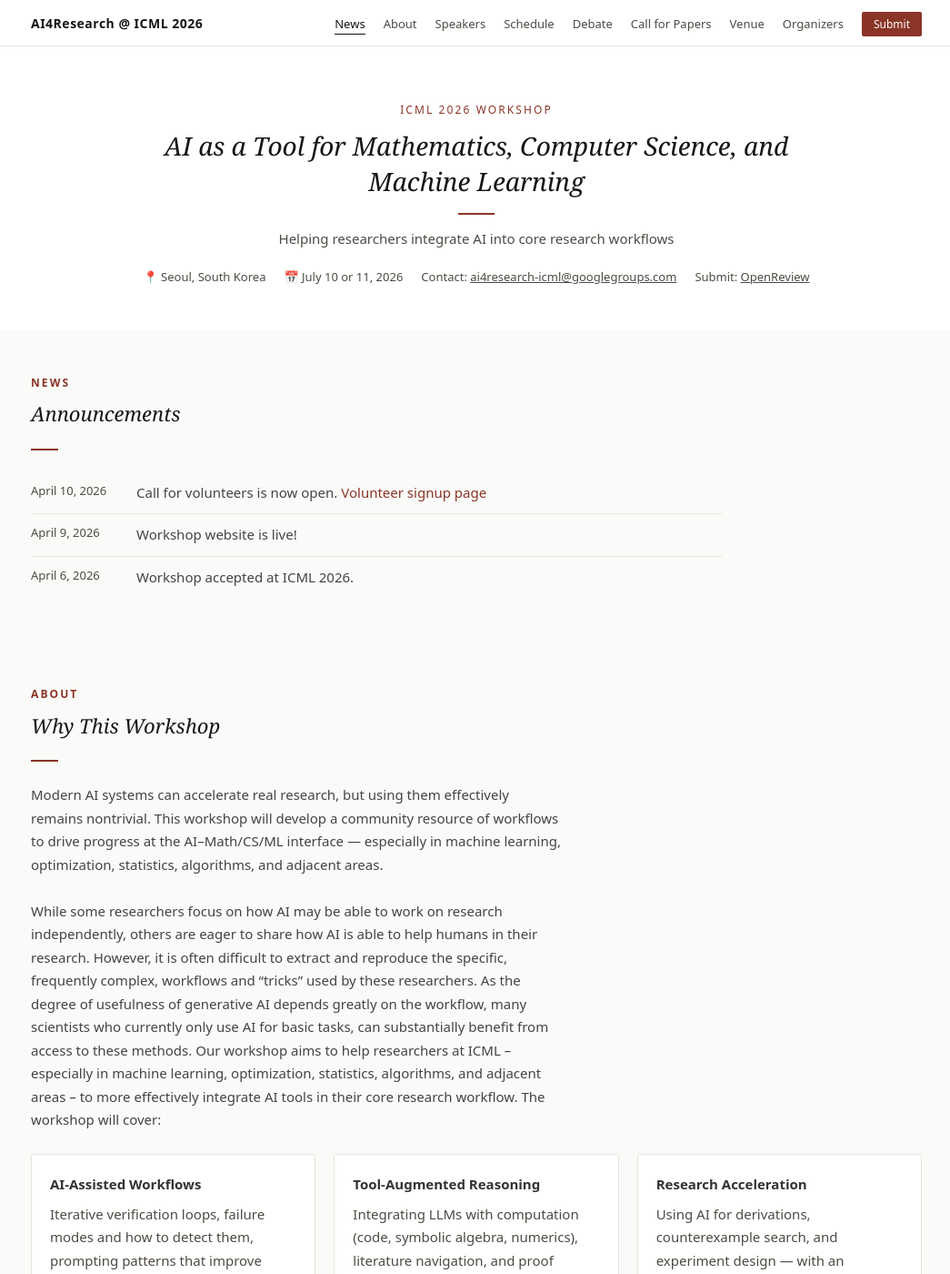
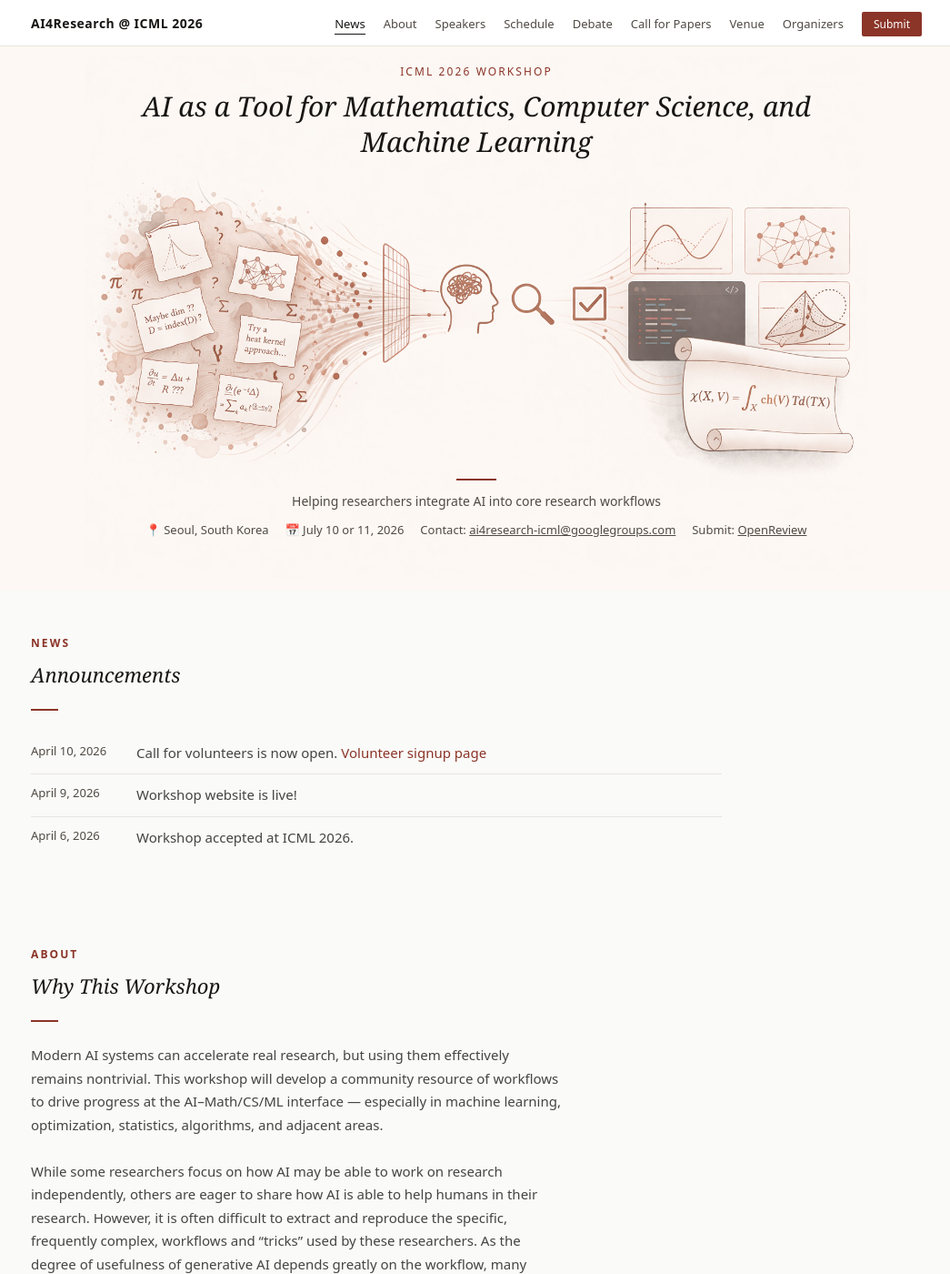
Before and after one commit to ai4research-icml-workshop/ai4research-icml-workshop.github.io, a Jekyll site: the page built from index.html, in a window 1280 px wide and 1400 px high. Shown: the whole window at 91% size, without its empty margins (116-1161 px from the left). Built offline with Jekyll 4.4.1, drawn with Linux system fonts in a browser that asks for light colours.

Commit message:
Redesign hero with title overlaid on illustration
Replace the cropped decorative strip with the full research-to-insight
illustration as the hero canvas. Title and meta float in the image's top
and bottom whitespace bands so they merge with the art instead of sitting
beside it. Image is softened (opacity 0.8, saturate 0.9) so it reads as
an atmospheric backdrop. Layout collapses to a stacked flow below 480px.

Co-Authored-By: Claude Opus 4.6 (1M context) <noreply@anthropic.com>

```diff
--- a/_includes/hero.html
+++ b/_includes/hero.html
@@ -1,7 +1,10 @@
 <header class="hero">
-  <div class="hero-inner">
+  <div class="hero-canvas">
+    <div class="hero-overlay hero-overlay--top">
       <p class="hero-label">{{ site.conference }} Workshop</p>
       <h1 class="hero-title">{{ site.title }}</h1>
+    </div>
+    <div class="hero-overlay hero-overlay--bottom">
       <div class="hero-divider"></div>
       <p class="hero-tagline">{{ site.description | remove: "ICML 2026 Workshop — " }}</p>
       <div class="hero-meta">
@@ -11,4 +14,5 @@
         <span>Submit: <a href="{{ site.submission_url }}" target="_blank" rel="noopener" style="color: inherit; text-decoration: underline;">OpenReview</a></span>
       </div>
     </div>
+  </div>
 </header>
--- a/_sass/_hero.scss
+++ b/_sass/_hero.scss
@@ -1,54 +1,95 @@
 .hero {
-  text-align: center;
-  padding: 60px $section-padding-h 48px;
+  padding: 10px $section-padding-h 14px;
+  background: #fdf8f3;
 }
 
-.hero-inner {
-  max-width: 760px;
+.hero-canvas {
+  position: relative;
+  max-width: 860px;
   margin: 0 auto;
+  aspect-ratio: 3 / 2;
+}
+
+.hero-canvas::before {
+  content: "";
+  position: absolute;
+  inset: 0;
+  background-image: url("../img/hero/ai-research-transformation.png");
+  background-size: contain;
+  background-position: center;
+  background-repeat: no-repeat;
+  opacity: 0.8;
+  filter: saturate(0.9);
+  pointer-events: none;
+}
+
+.hero-overlay {
+  position: absolute;
+  z-index: 1;
+  left: 5%;
+  right: 5%;
+  display: flex;
+  flex-direction: column;
+  align-items: center;
+  text-align: center;
+}
+
+.hero-overlay--top {
+  top: 0;
+  height: 22%;
+  justify-content: flex-end;
+  padding-bottom: 1.4%;
+}
+
+.hero-overlay--bottom {
+  bottom: 0;
+  height: 21%;
+  justify-content: flex-start;
+  padding-top: 1.4%;
 }
 
 .hero-label {
-  font-size: 12px;
+  font-size: clamp(10px, 1.05vw, 12px);
   letter-spacing: 2.1px;
   text-transform: uppercase;
   color: $color-accent;
-  margin-bottom: 10px;
+  margin: 0 0 clamp(4px, 0.7vw, 10px);
   font-family: $font-sans;
 }
 
 .hero-title {
-  font-size: 28px;
+  font-size: clamp(18px, 2.55vw, 30px);
   font-weight: 400;
   font-style: italic;
   color: $color-text;
-  line-height: 1.4;
-  margin-bottom: 14px;
+  line-height: 1.3;
+  margin: 0;
+  max-width: 900px;
 }
 
 .hero-divider {
-  width: 40px;
+  width: clamp(32px, 3.5vw, 48px);
   height: 2px;
   background: $color-accent;
-  margin: 0 auto 14px;
+  margin: 0 auto clamp(6px, 0.9vw, 12px);
 }
 
 .hero-tagline {
-  font-size: 15px;
+  font-size: clamp(12px, 1.22vw, 14px);
   color: $color-text-secondary;
-  max-width: 560px;
-  margin: 0 auto 20px;
+  max-width: 640px;
+  margin: 0 auto clamp(6px, 0.9vw, 12px);
   font-family: $font-sans;
-  line-height: 1.7;
+  line-height: 1.55;
 }
 
 .hero-meta {
-  font-size: 13px;
+  font-size: clamp(10px, 1.05vw, 13px);
   color: $color-text-secondary;
   font-family: $font-sans;
   display: flex;
-  gap: 20px;
+  gap: clamp(10px, 1.4vw, 20px);
   justify-content: center;
   flex-wrap: wrap;
-  line-height: 1.5;
+  line-height: 1.4;
 }
--- a/_sass/_responsive.scss
+++ b/_sass/_responsive.scss
@@ -1,5 +1,14 @@
 // Tablet (≤768px)
 @media (max-width: $breakpoint-tablet) {
+  .hero {
+    padding: 20px $section-padding-h 24px;
+  }
+
+  .hero-overlay {
+    left: 4%;
+    right: 4%;
+  }
+
   .nav-hamburger {
     display: flex;
   }
@@ -70,17 +79,80 @@
 
 // Mobile (≤480px)
 @media (max-width: $breakpoint-mobile) {
+  .hero {
+    padding: 26px 20px 28px;
+    background: #fdf8f3;
+  }
+
+  // Below 480px the top/bottom whitespace bands can't fit the
+  // title/meta, so fall out of overlay mode and stack instead.
+  .hero-canvas {
+    aspect-ratio: auto;
+    background: none;
+    display: flex;
+    flex-direction: column;
+    align-items: center;
+    gap: 18px;
+    max-width: 100%;
+  }
+
+  .hero-canvas::before {
+    content: "";
+    display: block;
+    position: static;
+    width: 100%;
+    aspect-ratio: 3 / 2;
+    background-image: url("../img/hero/ai-research-transformation.png");
+    background-size: contain;
+    background-position: center;
+    background-repeat: no-repeat;
+    opacity: 0.8;
+    filter: saturate(0.9);
+    order: 2;
+  }
+
+  .hero-overlay {
+    position: static;
+    height: auto;
+    left: auto;
+    right: auto;
+    padding: 0;
+    width: 100%;
+    max-width: 520px;
+  }
+
+  .hero-overlay--top {
+    order: 1;
+  }
+
+  .hero-overlay--bottom {
+    order: 3;
+  }
+
+  .hero-label {
+    font-size: 11px;
+    margin-bottom: 8px;
+  }
+
   .hero-title {
     font-size: 22px;
+    line-height: 1.3;
+  }
+
+  .hero-divider {
+    width: 40px;
+    margin: 0 auto 10px;
+  }
+
+  .hero-tagline {
+    font-size: 13px;
+    margin: 0 auto 12px;
   }
 
   .hero-meta {
+    font-size: 12px;
     flex-direction: column;
     gap: 6px;
-  }
-
-  .hero {
-    padding: 40px 20px 32px;
   }
 
   .section {
```
Also changed, not shown: assets/img/hero/ai-research-transformation.png (added). Lines whose indentation alone changed are shown as unchanged.
